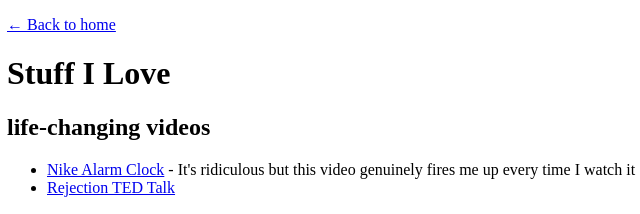
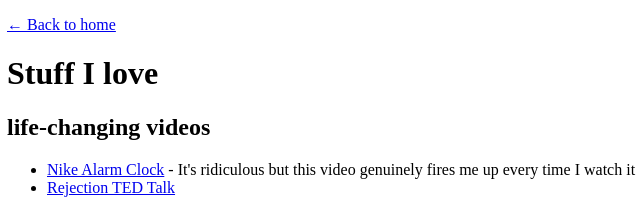
Before and after one commit to travis-mendoza/digital-garden, a plain HTML site: page stuff-i-love.html in a window 1280 px wide. Shown: the top 214 px of the page, 1-641 px from the left. Drawn offline with Linux system fonts and the light colour scheme.

Commit message:
fix capitalization

```diff
--- a/stuff-i-love.html
+++ b/stuff-i-love.html
@@ -8,7 +8,7 @@
 <body>
     <p><a href="index.html">← Back to home</a></p>
 
-    <h1>Stuff I Love</h1>
+    <h1>Stuff I love</h1>
 
     <h2>life-changing videos</h2>
     <ul>
```
